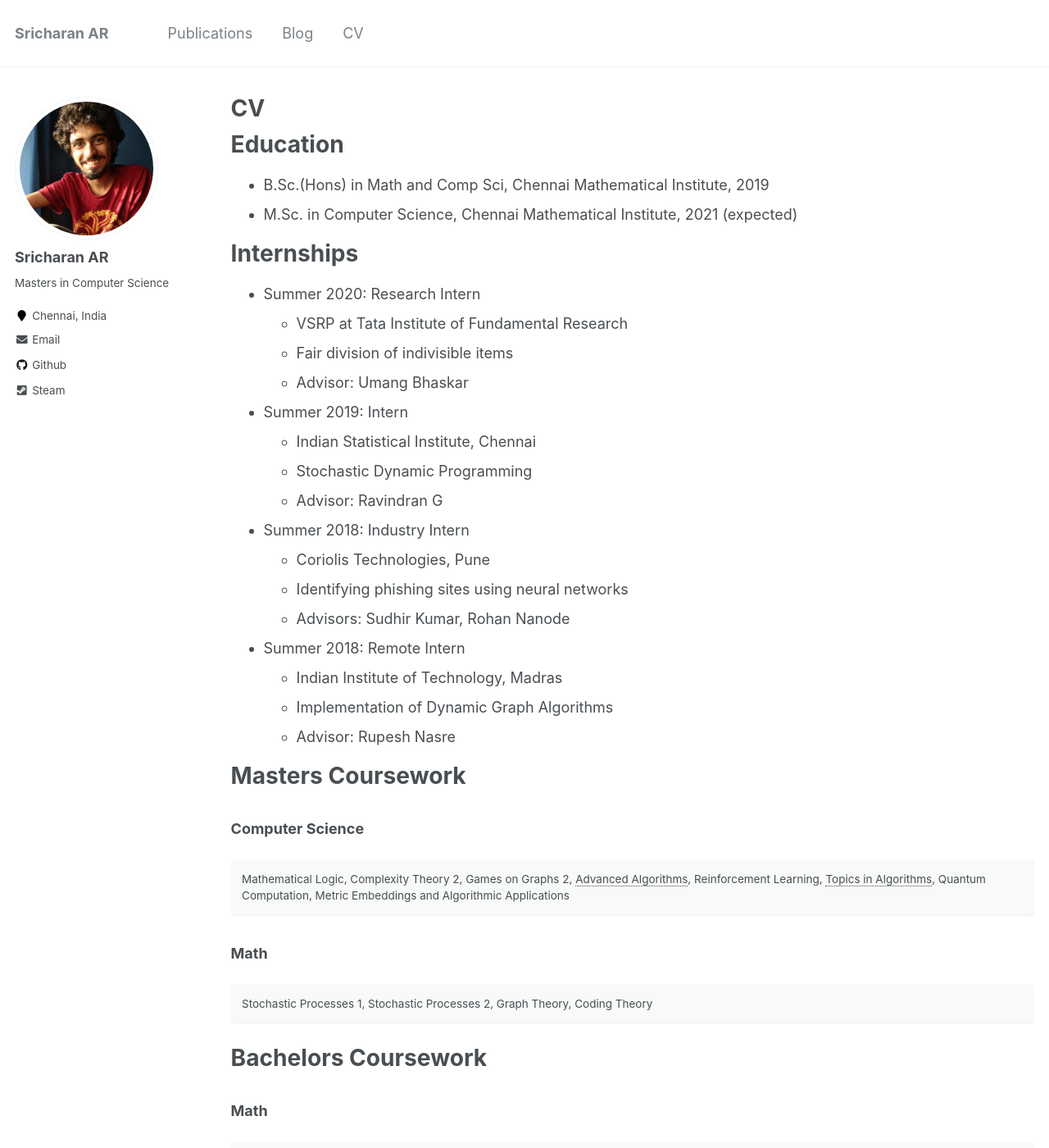
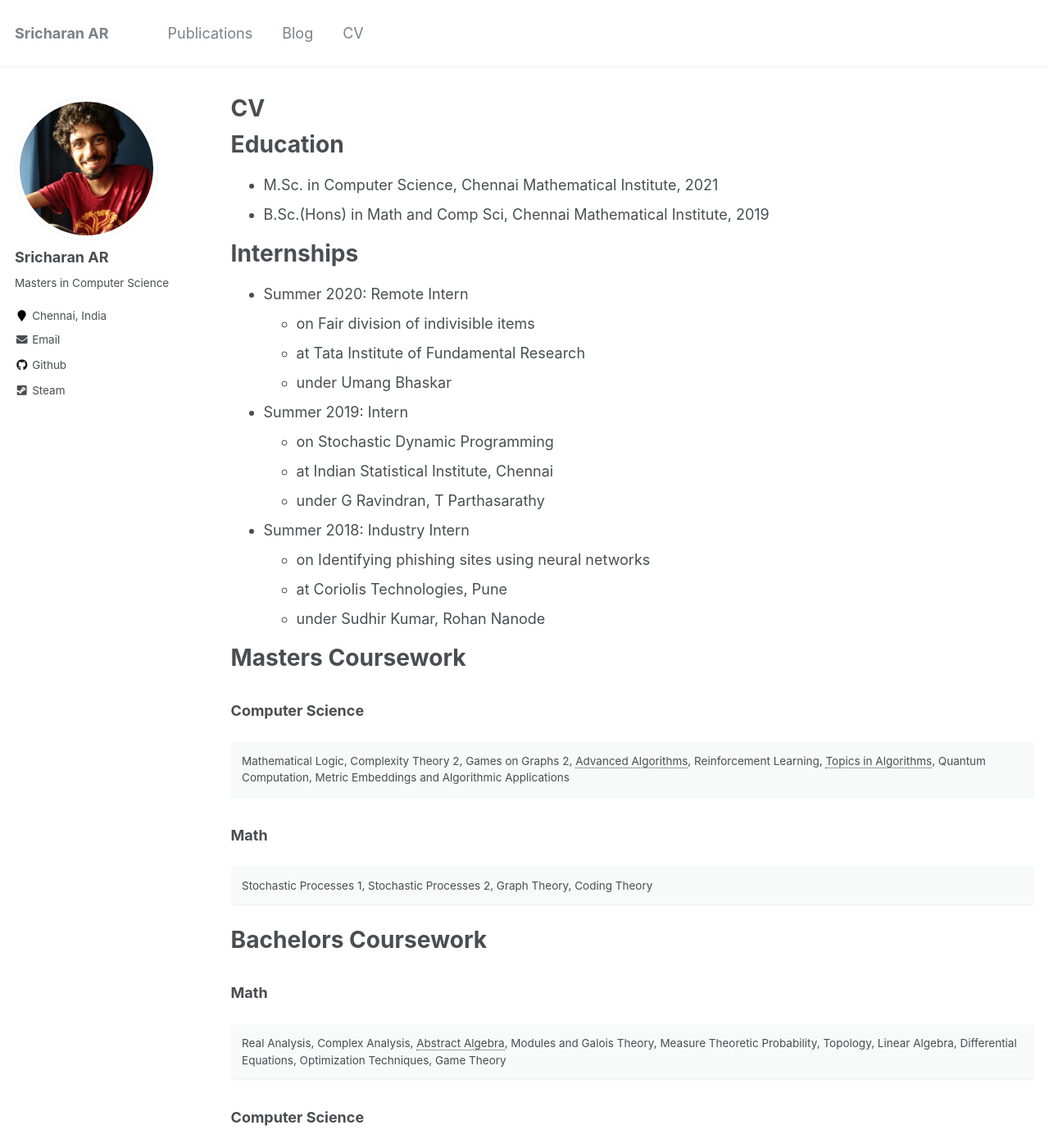
Before and after one commit to SriAR/sriar.github.io, a Jekyll site: the page built from _pages/cv.md, in a window 1280 px wide and 1400 px high. Shown: the whole window at 82% size. Built offline with Jekyll 4.4.1, drawn with Linux system fonts in a browser that asks for light colours; some of the changed text lies outside the part shown.

```diff
--- a/_config.yml
+++ b/_config.yml
@@ -87,7 +87,7 @@ author:
   employer         :
   pubmed           :
   googlescholar    :
-  email            : "0rsrich0r0n@cmi.ac.in,'0/a'"
+  email            : "arsricharanatcmi*ac*in"
   researchgate     :  # example: "https://www.researchgate.net/profile/yourprofile"
   uri              :
   bitbucket        :
--- a/_pages/cv.md
+++ b/_pages/cv.md
@@ -11,30 +11,31 @@ redirect_from:
 
 Education
 ======
+
+* M.Sc. in Computer Science, Chennai Mathematical Institute, 2021
 * B.Sc.(Hons) in Math and Comp Sci, Chennai Mathematical Institute, 2019
-* M.Sc. in Computer Science, Chennai Mathematical Institute, 2021 (expected)
 
 Internships
 ======
-* Summer 2020: Research Intern
-  * VSRP at Tata Institute of Fundamental Research
-  * Fair division of indivisible items
-  * Advisor: Umang Bhaskar
+* Summer 2020: Remote Intern
+  * on Fair division of indivisible items
+  * at Tata Institute of Fundamental Research
+  * under Umang Bhaskar
 
 * Summer 2019: Intern
-  * Indian Statistical Institute, Chennai
-  * Stochastic Dynamic Programming
-  * Advisor: Ravindran G
+  * on Stochastic Dynamic Programming
+  * at Indian Statistical Institute, Chennai
+  * under G Ravindran, T Parthasarathy
 
 * Summer 2018: Industry Intern
-  * Coriolis Technologies, Pune
-  * Identifying phishing sites using neural networks
-  * Advisors: Sudhir Kumar, Rohan Nanode
+  * on Identifying phishing sites using neural networks
+  * at Coriolis Technologies, Pune
+  * under Sudhir Kumar, Rohan Nanode
 
-* Summer 2018: Remote Intern
-  * Indian Institute of Technology, Madras
-  * Implementation of Dynamic Graph Algorithms
-  * Advisor: Rupesh Nasre
+<!-- * Summer 2018: Remote Intern -->
+<!--   * on Implementation of Dynamic Graph Algorithms -->
+<!--   * at Indian Institute of Technology, Madras -->
+<!--   * under Rupesh Nasre -->
 
 Masters Coursework
 ======
```
Also changed, not shown: other parts of _pages/cv.md (+1 -0 lines), _pages/about.md (+7 -1 lines).
